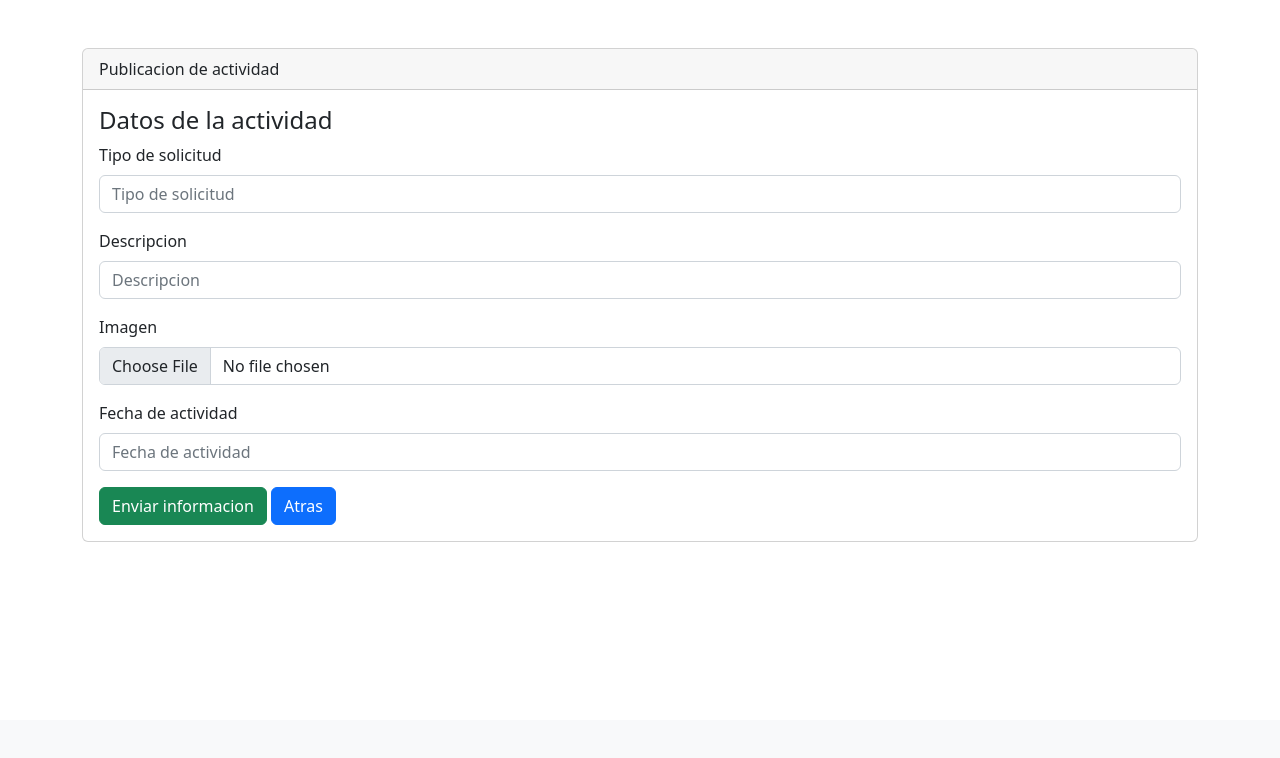
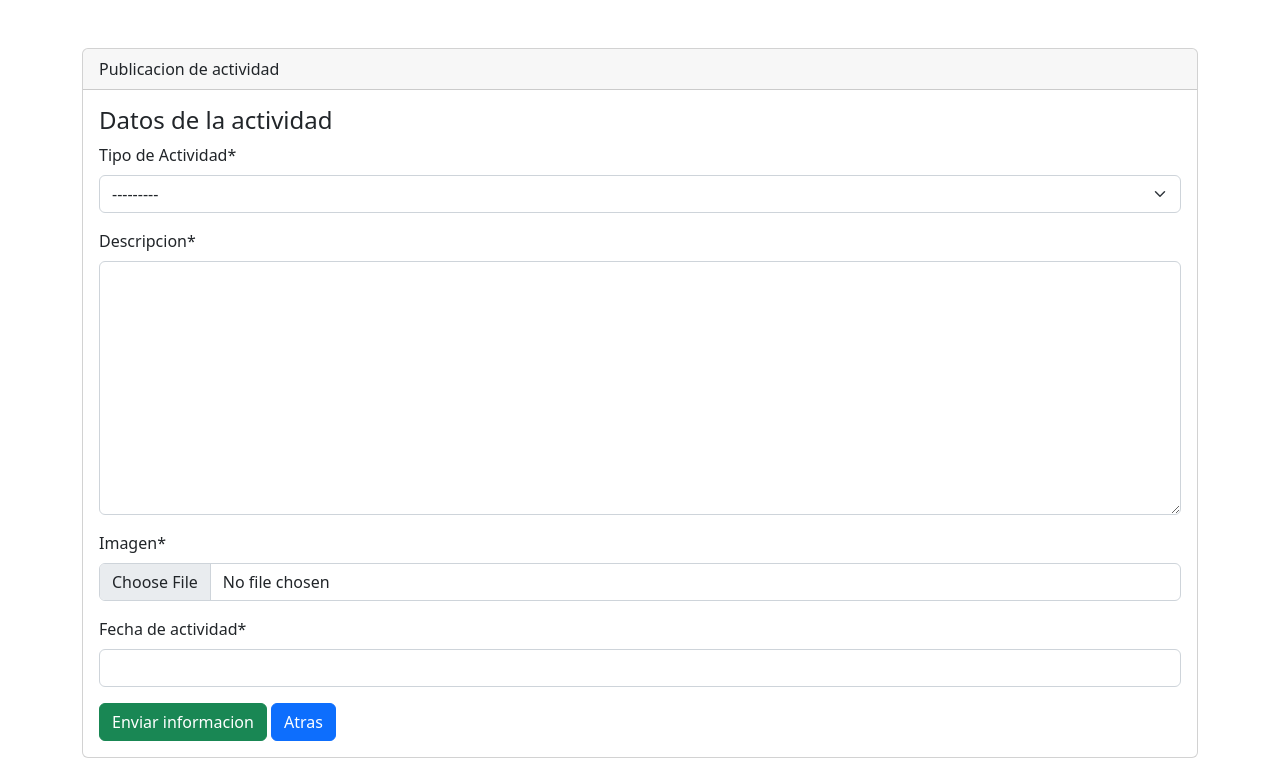
Before and after one commit to gio-m/SUT_JuntaVecinos, a Django app: page /juntas/actividades in a window 1280 px wide. Shown: the part 80-838 px from the top of the page. Before the commit the page ends 622 px from the top, so only its background shows below. Run offline with Django 3.2, Linux system fonts and the light colour scheme; the visitor is signed in with stand-in values (Sample User, id 1); some libraries are stand-ins or nearby versions.

Commit message:
cambios en formulario

```diff
--- a/juntavecinos/models.py
+++ b/juntavecinos/models.py
@@ -59,15 +59,23 @@ class Certificados(models.Model):
 
 ##Formato de base de datos para las noticias
 class Noticias(models.Model):
+    opciones_noticias =[
+                        ['Seguridad', 'Seguridad'],
+                        ['Programas educativos', 'Programas educativos'],
+                        ['Eventos', 'Eventos'],
+                        ['Mejoras de infraestructura', 'Mejoras de infraestructura'],
+                        ['Comités de vecinos', 'Comités de vecinos'],
+                        ['Otros', 'Otros']
+                    ]
     id = models.AutoField(primary_key=True)
     Titulo = models.CharField(max_length=100,verbose_name="Titulo")
-    Tipo = models.CharField(max_length=100,verbose_name="Tipo de noticia")
+    Tipo = models.CharField(max_length=100,choices=opciones_noticias, verbose_name="Tipo de noticia")
     Descripcion = models.TextField(verbose_name="Descripcion")
     Fecha = models.DateField(verbose_name="Fecha de publicación")
     Imagen = models.ImageField(upload_to='images/noticias/', verbose_name="Imagen")
 
     def __str__(self):
-        fila = "Titulo: " + self.Titulo + '-' +"Descripcion : " + self.Descripcion + '-' +"Tipo de noticia: " + self.Tipo + '-' +"Fecha de publicacion: " + self.Fecha
+        fila = "Titulo: " + self.Titulo + '-' +"Descripcion : " + self.Descripcion + '-' +"Tipo de noticia: " + self.get_Tipo_display() + '-' +"Fecha de publicacion: " + self.Fecha
         return fila
     def delete(self, using=None,keep_parents=False):
         self.Imagen.storage.delete(self.Imagen.name)
@@ -76,28 +84,44 @@ class Noticias(models.Model):
 
 ##Formato de base de datos para las proyectos
 class Proyectos(models.Model):
+    opciones_proyectos =[
+                        ['Seguridad', 'Seguridad'],
+                        ['Programas educativos', 'Programas educativos'],
+                        ['Eventos', 'Eventos'],
+                        ['Mejoras de infraestructura', 'Mejoras de infraestructura'],
+                        ['Comités de vecinos', 'Comités de vecinos'],
+                        ['Otros', 'Otros']
+                    ]
     id = models.AutoField(primary_key=True)
-    TipoProyecto = models.CharField(max_length=100,verbose_name="Tipo de proyecto")
+    TipoProyecto = models.CharField(max_length=100,choices=opciones_proyectos,verbose_name="Tipo de proyecto")
     Descripcion = models.TextField(verbose_name="Descripcion")
     Imagen = models.ImageField(upload_to='images/proyectos/', verbose_name="Imagen")
 
     def __str__(self):
-        fila = "Tipo de proyecto: " + self.TipoProyecto + '-' +"Descripcion : " + self.Descripcion
-        return fila
+        fila = "Tipo de proyecto: " + self.get_TipoProyecto_display() + '-' +"Descripcion : " + self.Descripcion
+        return f"{fila}"
     def delete(self, using=None,keep_parents=False):
         self.Imagen.storage.delete(self.Imagen.name)
         super().delete()
 
 ##Formato de base de datos para las actividades
 class Actividades(models.Model):
+    opciones_actividades =[
+                        ['Eventos', 'Eventos'],
+                        ['Programas educativos', 'Programas educativos'],
+                        ['Deportes', 'Deportes'],
+                        ['Concursos', 'Concursos'],
+                        ['Comités de vecinos', 'Comités de vecinos'],
+                        ['Otros', 'Otros']
+                    ]
     id = models.AutoField(primary_key=True)
-    TipoSolicitud = models.CharField(max_length=100,verbose_name="Tipo de solicitud")
+    TipoSolicitud = models.CharField(max_length=100,choices=opciones_actividades, verbose_name="Tipo de Actividad")
     Descripcion = models.TextField(verbose_name="Descripcion")
     Imagen = models.ImageField(upload_to='images/actividades/', verbose_name="Imagen")
     fecha_actividad = models.DateField(verbose_name="Fecha de actividad")
     def __str__(self):
-        fila = "Tipo de solicitud: " + self.TipoSolicitud + '-' +"Descripcion : " + self.Descripcion
-        return fila
+        fila = "Tipo de solicitud: " + self.get_TipoSolicitud_display() + '-' +"Descripcion : " + self.Descripcion
+        return f"{fila}"
     def delete(self, using=None,keep_parents=False):
         self.Imagen.storage.delete(self.Imagen.name)
         super().delete()
@@ -105,15 +129,22 @@ class Actividades(models.Model):
 
 ##Formato de base de datos para las propuestas
 class Propuesta(models.Model):
+    opciones_proyectos =[
+                        ['Seguridad', 'Seguridad'],
+                        ['Mejora de calles', 'Mejora de calles'],
+                        ['Eventos', 'Eventos'],
+                        ['Mejoras de infraestructura', 'Mejoras de infraestructura'],
+                        ['Concursos', 'Concursos'],
+                        ['Otros', 'Otros']
+                    ]
     id = models.AutoField(primary_key=True)
-    TipoSolicitud = models.CharField(max_length=100,verbose_name="Tipo de solicitud")
+    TipoSolicitud = models.CharField(max_length=100,choices=opciones_proyectos, verbose_name="Tipo de propuesta")
     Descripcion = models.TextField(verbose_name="Descripcion")
     def __str__(self):
-        fila = "Tipo de solicitud: " + self.TipoSolicitud + '-' +"Descripcion : " + self.Descripcion
-        return fila
+        fila = "Tipo de solicitud: " + self.get_TipoSolicitud_display() + '-' +"Descripcion : " + self.Descripcion
+        return f"{fila}"
     def delete(self, using=None,keep_parents=False):
         super().delete()
-
 #CLAUDIO
 ##Formato de base de datos para los documentos
 
--- a/juntavecinos/templates/juntas/formularioactividad.html
+++ b/juntavecinos/templates/juntas/formularioactividad.html
@@ -1,25 +1,18 @@
+{% load crispy_forms_tags %}
+
+{% block content %}
 <form enctype="multipart/form-data" method="post">
-    <form enctype="multipart/form-data" method="post">
 
-        {% csrf_token %}
-        {% for campo in formularioactividad %}
+    {% csrf_token %}
 
-        <div class="mb-3">
-            <label for="" class="form-label">{{campo.label}} </label>
-            <br />
-            {% if campo.field.widget.input_type == 'file' and campo.value %}
-            <img src="{{MEDIA_URL}}/images/{{campo.value}}" width="100" alt="">
-            {% endif %}
+                {% for field in formularioactividad %}
+                <div style="text-align: left;">
+                    {{ field|as_crispy_field }}
+                </div>
+                {% endfor %}
 
-            <input type="{{campo.field.widget.input_type }}"
-        class="form-control" name="{{campo.name}}" id="" aria-describedby="helpId" placeholder="{{campo.label}}"
-        value = "{{campo.value | default:'' }}"
-        >
+    <input name="" id="" class="btn btn-success" type="submit" value="Enviar informacion">
+    <a class="btn btn-primary" href="{% url 'inicio' %}" role="button">Atras</a>
+</form>
 
-        </div>
-        <div class="col-12 help-text">{{campo.errors}}</div>
-        {% endfor %}
-
-        <input name="" id="" class="btn btn-success" type="submit" value="Enviar informacion">
-        <a class="btn btn-primary" href="{% url 'inicio' %}" role="button">Atras</a>
-    </form>
+{% endblock %}
--- a/juntavecinos/views.py
+++ b/juntavecinos/views.py
@@ -31,7 +31,7 @@ def crear(request):
 @login_required
 def index(request):
     noticias = Noticias.objects.all().order_by('id')
-    print (Noticias)
+    print (f"Noticias")
     return render(request, 'juntas/index.html', {'noticias':noticias})
 
 @login_required
@@ -65,13 +65,13 @@ def actividades(request):
 @login_required
 def revisaractividad(request):
     actividades = Actividades.objects.all().order_by('id')
-    print (actividades)
+    print (f"actividades")
     return render(request, 'juntas/revisaractividad.html', {'actividades':actividades})
 
 @login_required
 def revisarproyecto(request):
     proyectos = Proyectos.objects.all().order_by('id')
-    print (proyectos)
+    print (f"proyectos")
     return render(request, 'juntas/revisarproyecto.html', {'proyectos':proyectos})
 
 @login_required
```
Also changed, not shown: juntavecinos/templates/juntas/form.html (+11 -16 lines), juntavecinos/templates/juntas/formularioproyecto.html (+13 -20 lines).
